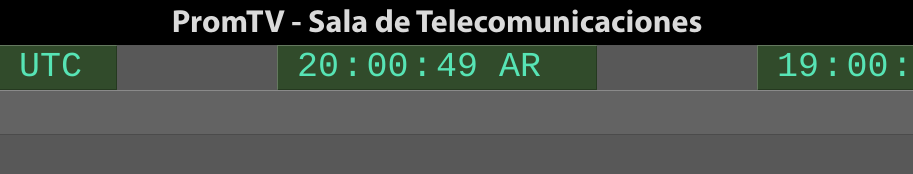
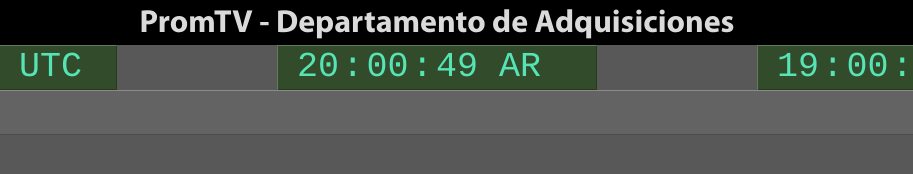
Before and after one commit to robtempel/satelitalreloaded, a plain HTML site: page index.html in a window 1280 px wide. Shown: the full height of the page, 203-1116 px from the left. Drawn offline with Linux system fonts and the light colour scheme.

Commit message:
Update index.html

```diff
--- a/index.html
+++ b/index.html
@@ -7,7 +7,7 @@
   </head>
   <body id="universal">
 
-    <h1 class="titulo">PromTV - Sala de Telecomunicaciones</h1>
+    <h1 class="titulo">PromTV - Departamento de Adquisiciones</h1>
     <img src="assets/images/ESPN-iso-logo.svg" id="logoespn" class="logoespn" alt="">
     <img src="assets/images/Mediapro.svg" id="logomediapro" class="logomediapro" alt="">
     <div id="windowClock" class="windowClock">
```
